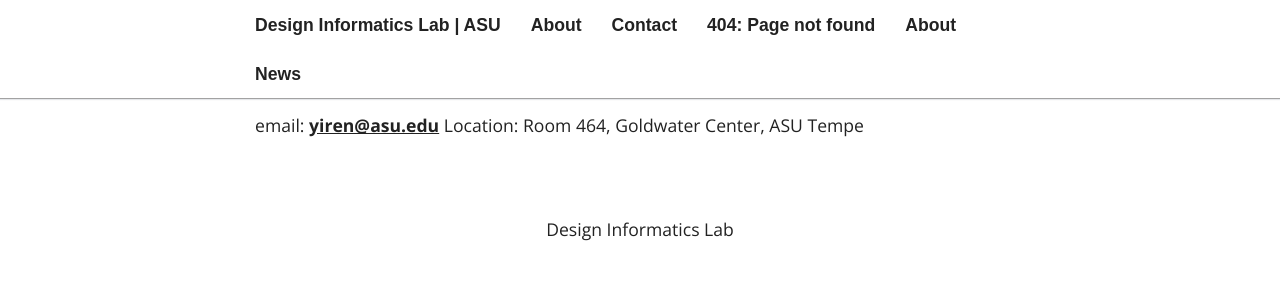
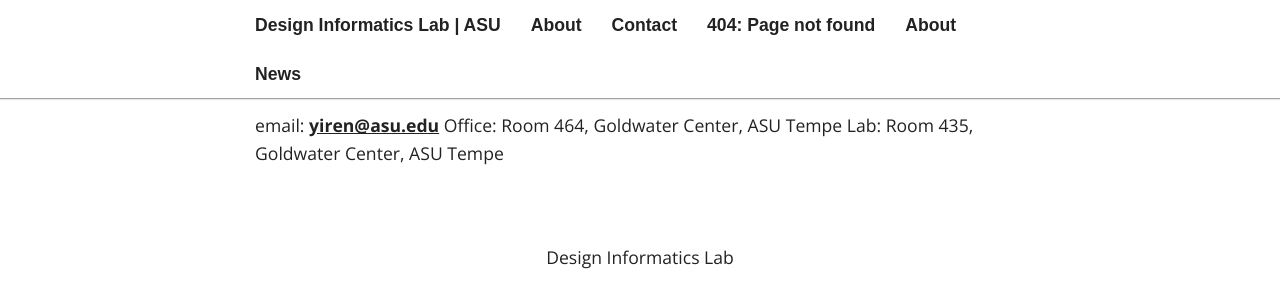
Before and after one commit to DesignInformaticsLab/DesignInformaticsLab.github.io, a Jekyll site: the page built from _pages/02_contact.md, in a window 1280 px wide. Shown: the top 308 px of the page. Built offline with Jekyll 4.4.1, drawn with Linux system fonts in a browser that asks for light colours; some web fonts are replaced.

Commit message:
Updated 02_contact.md

```diff
--- a/_pages/02_contact.md
+++ b/_pages/02_contact.md
@@ -6,4 +6,5 @@ published: true
 ---
 
 email: [yiren@asu.edu](mailto:yiren@asu.edu)
-Location: Room 464, Goldwater Center, ASU Tempe
+Office: Room 464, Goldwater Center, ASU Tempe
+Lab: Room 435, Goldwater Center, ASU Tempe
```
